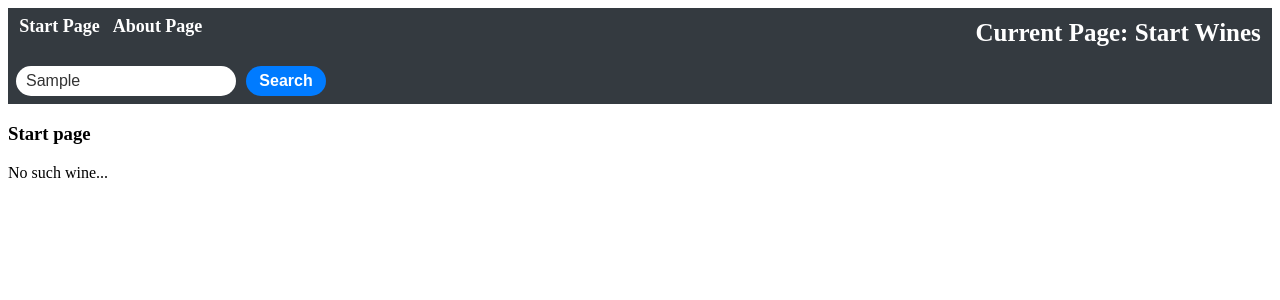
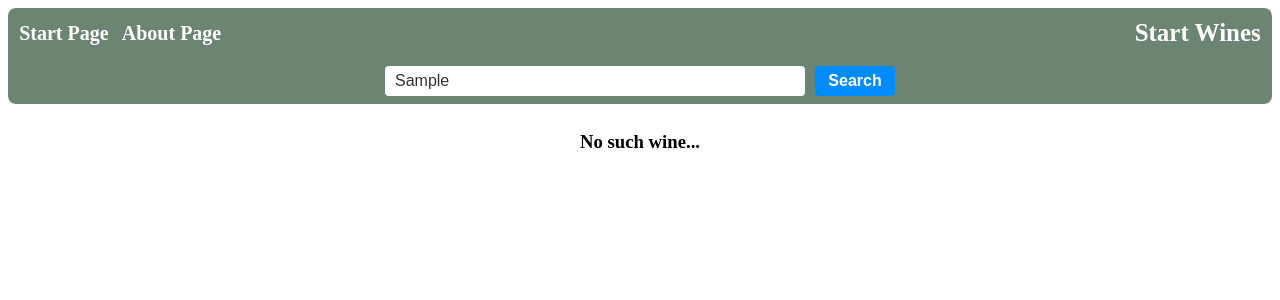
Before and after one commit to DzmitrySH/React-2023Q1, a React (Vite) app in the folder react-components/: page / in a window 1280 px wide. Both pictures are taken after typing "Sample" into the empty fields and a click on the button "Search". Shown: the top 300 px of the page. Built offline with nearby package versions, Linux system fonts and the light colour scheme.

Commit message:
fix: start page and stability work

```diff
--- a/react-components/src/components/pages/About.css
+++ b/react-components/src/components/pages/About.css
@@ -0,0 +1,5 @@
+.content-about {
+  display: flex;
+  flex-direction: column;
+  align-items: center;
+}
--- a/react-components/src/components/pages/About.tsx
+++ b/react-components/src/components/pages/About.tsx
@@ -1,4 +1,5 @@
 import React, { Component } from 'react';
+import './About.css';
 
 interface IAboutPage {
   changeNamePage: (namePage: string) => void;
@@ -12,7 +13,9 @@ class About extends Component<IAboutPage> {
   render() {
     return (
       <>
-        <h3>Welcome to the AboutPage!</h3>
+        <div className="content-about">
+          <h3>Welcome to the AboutPage!</h3>
+        </div>
       </>
     );
   }
--- a/react-components/src/components/pages/Header.css
+++ b/react-components/src/components/pages/Header.css
@@ -1,7 +1,9 @@
 .header {
-  background-color: #343a40;
+  background-color: #6c8573;
   color: #fff;
   padding: 0.5rem;
+  border-top-left-radius: 8px;
+  border-top-right-radius: 8px;
   display: flex;
   flex-direction: column;
   align-items: center;
@@ -13,6 +15,7 @@
   justify-content: space-between;
   width: 100%;
   flex-wrap: wrap;
+  align-items: center;
 }
 
 .pge-navigation-links {
@@ -20,7 +23,7 @@
 }
 
 .page-navigation-links>* {
-  font-size: 18px;
+  font-size: 20px;
   font-weight: bold;
   margin: 0.2rem;
   margin-right: 10px;
--- a/react-components/src/components/pages/Header.tsx
+++ b/react-components/src/components/pages/Header.tsx
@@ -22,7 +22,7 @@ export class Header extends Component<IHeaderProps> {
               <NavLink to="/">Start Page</NavLink>
               <NavLink to="/about">About Page</NavLink>
             </div>
-            <h6 className="current-page">Current Page: {namePage}</h6>
+            <h6 className="current-page">{namePage}</h6>
           </nav>
         </header>
       </>
--- a/react-components/src/components/pages/NotFound.css
+++ b/react-components/src/components/pages/NotFound.css
@@ -0,0 +1,5 @@
+.content-notfound {
+  display: flex;
+  flex-direction: column;
+  align-items: center;
+}
--- a/react-components/src/components/pages/NotFound.tsx
+++ b/react-components/src/components/pages/NotFound.tsx
@@ -1,4 +1,5 @@
 import React, { Component } from 'react';
+import './NotFound.css';
 
 interface IPageError {
   changeNamePage: (namePage: string) => void;
@@ -11,8 +12,10 @@ class NotFound extends Component<IPageError> {
   render() {
     return (
       <>
-        <h3>Page not found 404</h3>
-        <h3>Unexpected error has occurred</h3>
+        <div className="content-notfound">
+          <h3>Page not found 404</h3>
+          <h3>Unexpected error has occurred</h3>
+        </div>
       </>
     );
   }
--- a/react-components/src/components/pages/Start.css
+++ b/react-components/src/components/pages/Start.css
@@ -1,7 +1,7 @@
 .wines-cards-container {
   display: flex;
   flex-wrap: wrap;
-  justify-content: space-between;
+  justify-content: space-evenly;
   margin: 0 auto;
   max-width: 1500px;
   padding: 0 1rem;
@@ -10,21 +10,24 @@
 
 .wine-search {
   margin-bottom: 0.5rem;
-  background-color: #343a40;
+  background-color: #6c8573;
   padding: 0.5rem;
+  border-bottom-left-radius: 8px;
+  border-bottom-right-radius: 8px;
 }
 
 .wine-search form {
   display: flex;
   align-items: center;
+  justify-content: center;
 }
 
 .wine-search input[type="text"] {
-  width: 200px;
+  width: 400px;
   height: 20px;
   margin-right: 10px;
   border: none;
-  border-radius: 20px;
+  border-radius: 4px;
   padding: 5px 10px;
   font-size: 16px;
   color: #333;
@@ -35,11 +38,11 @@
   width: 80px;
   height: 30px;
   border: none;
-  border-radius: 20px;
+  border-radius: 4px;
   font-size: 16px;
   font-weight: bold;
   color: #fff;
-  background-color: #007bff;
+  background-color: #008cff;
   cursor: pointer;
   transition: all 0.1s ease-in-out;
 }
@@ -49,7 +52,7 @@
 }
 
 .wine-search button[type="submit"]:active {
-  background-color: rgb(101, 236, 83);
+  background-color: rgb(182, 236, 83);
 }
 
 .wine-search {
--- a/react-components/src/components/pages/Start.tsx
+++ b/react-components/src/components/pages/Start.tsx
@@ -1,8 +1,8 @@
-import wines from 'data/cards';
+import wines from '../../data/cards';
 import WinesCard from './WinesCard';
 import React, { Component } from 'react';
 import './Start.css';
-import { IWines } from 'components/interface/interface';
+import { IWines } from '../interface/interface';
 
 interface IState {
   wines: IWines[];
@@ -33,7 +33,7 @@ class Start extends Component<IStartPageProps, IState> {
     this.unloadListener = () => {
       localStorage.setItem('searchValue', this.state.searchInput);
     };
-    window.addEventListener('beforeValue', this.unloadListener);
+    window.addEventListener('beforeunload', this.unloadListener);
 
     this.setState({
       wines: wines,
@@ -43,7 +43,7 @@ class Start extends Component<IStartPageProps, IState> {
   componentWillUnmount() {
     localStorage.setItem('searchValue', this.state.searchInput);
     if (this.unloadListener) {
-      window.removeEventListener('beforeValue', this.unloadListener);
+      window.removeEventListener('beforeunload', this.unloadListener);
     }
   }
 
@@ -77,12 +77,12 @@ class Start extends Component<IStartPageProps, IState> {
             <button type="submit">Search</button>
           </form>
         </div>
-        <h3>Start page</h3>
-        <div className="wine-cards-container">
+        {/* <h3>Start page</h3> */}
+        <div className="wines-cards-container">
           {filterWines.length ? (
             filterWines.map((product) => <WinesCard product={product} key={product.id} />)
           ) : (
-            <p>No such wine...</p>
+            <h3>No such wine...</h3>
           )}
         </div>
       </>
--- a/react-components/src/components/pages/WinesCard.css
+++ b/react-components/src/components/pages/WinesCard.css
@@ -1,11 +1,12 @@
 .wines-card {
-background-color: #ffffff;
+  background-color: #e2e2e2;;
   border: 1px solid #e2e2e2;
   box-shadow: 0px 0px 6px rgba(0, 0, 0, 0.5);
+  border-radius: 6px;
   display: flex;
-  flex-direction: column;
+  flex-direction: row;
   margin-bottom: 0.2rem;
-  width: calc((100% / 5) - 1rem);
+  width: calc((100% / 4) - 3rem);
   padding: 1rem;
 }
 
@@ -13,7 +14,8 @@ background-color: #ffffff;
   display: flex;
   justify-content: center;
   align-items: center;
-  height: 150px;
+  height: 280px;
+  width: 270px;
 }
 
 .wines-card__image img {
@@ -22,8 +24,8 @@ background-color: #ffffff;
   object-fit: cover;
 }
 
-.product-card__info {
-  margin-top: 5px;
+.wines-card__info {
+  margin-left: 5px;
   text-align: center;
   display: flex;
   flex-direction: column;
@@ -34,7 +36,7 @@ background-color: #ffffff;
 .wines-card__info h2 {
   margin-top: 5px;
   margin-bottom: 5px;
-  font-size: 20px;
+  font-size: 18px;
   font-weight: bold;
 }
 
--- a/react-components/src/main.tsx
+++ b/react-components/src/main.tsx
@@ -1,7 +1,7 @@
 import React from 'react';
 import ReactDOM from 'react-dom/client';
 import { BrowserRouter } from 'react-router-dom';
-import App from 'components/app/App';
+import App from './App';
 
 ReactDOM.createRoot(document.getElementById('root') as HTMLElement).render(
   <BrowserRouter>
```
Also changed, not shown: react-components/src/App.tsx (renamed from react-components/src/components/app/App.tsx, +4 -4 lines).
